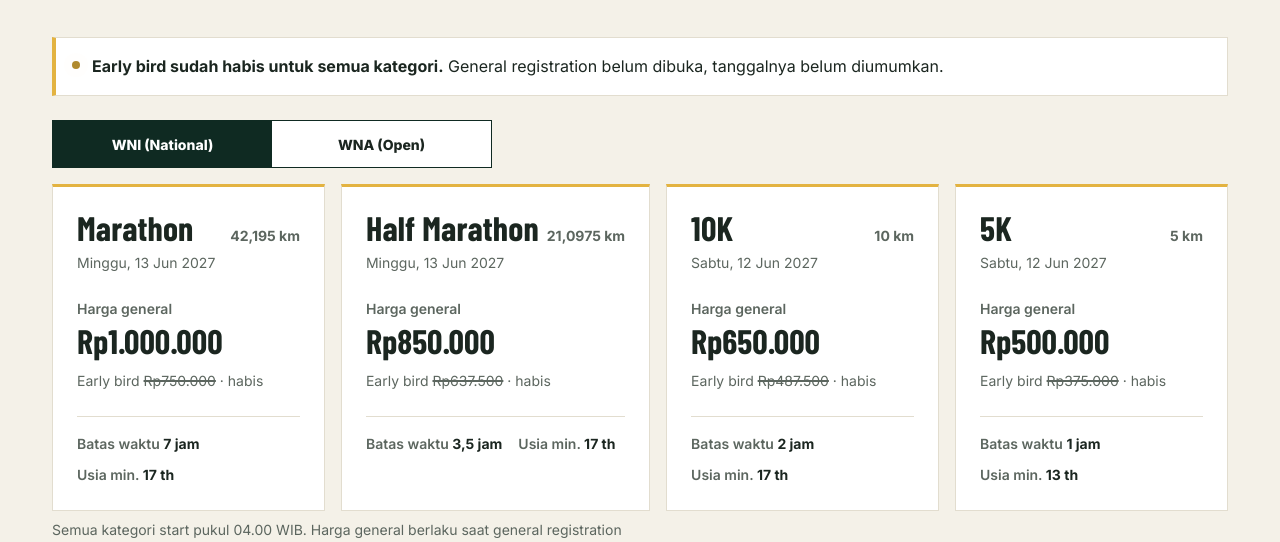
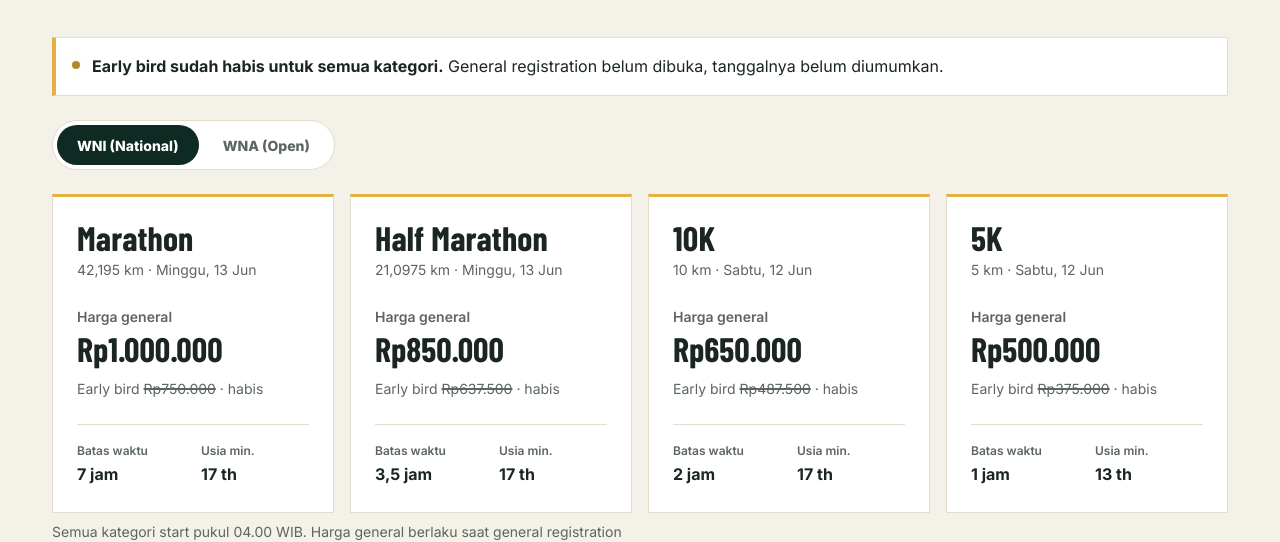
Before and after one commit to rafikarim1717/jakim-revamp, a Next.js app in the folder app/: page / in a window 1280 px wide. Shown: the part 973-1515 px from the top of the page. Built offline with nearby package versions, Linux system fonts and the light colour scheme; no server answers; a web font is replaced by a local one.

Commit message:
Card harga dirapihin + toggle pill

```diff
--- a/app/src/app/globals.css
+++ b/app/src/app/globals.css
@@ -661,3 +661,14 @@ section { padding:64px 20px; }
   .hero-img { height:auto; }
   .hero-body { padding-top:calc(48px + var(--hh, 77px)); }
 }
+
+/* card harga v3 — sama lebar, info 1 baris, fakta 2 kolom, toggle pill */
+@media (min-width: 900px) { .rc-grid { grid-template-columns:repeat(4, minmax(0, 1fr)); } }
+.rc-name { white-space:normal; }
+.rc-facts { display:grid; grid-template-columns:1fr 1fr; gap:16px; }
+.rc-facts li { display:flex; flex-direction:column; gap:2px; font-size:12px; font-weight:600; color:var(--mute); }
+.rc-facts b { font-size:16px; color:var(--text); }
+.toggle { display:inline-flex; gap:4px; padding:4px; margin-bottom:24px; background:#fff; border:1px solid var(--line-l); border-radius:999px; max-width:none; }
+.toggle button { min-height:40px; padding:0 20px; border-radius:999px; background:transparent; color:var(--mute); font-size:14px; font-weight:800; }
+.toggle button.on { background:var(--ink); color:#fff; }
+@media (min-width: 900px) and (max-width: 1199px) { .rc-grid { grid-template-columns:repeat(2, minmax(0, 1fr)); } }
--- a/app/src/components/PriceCards.js
+++ b/app/src/components/PriceCards.js
@@ -22,9 +22,8 @@ export default function PriceCards({ lang = "id" }) {
             <article key={c.id} className="rc">
               <div className="rc-head">
                 <h3 className="rc-name">{T[lang].cats[c.id]}</h3>
-                <span className="rc-km">{km(lang, c.distanceKm)}</span>
               </div>
-              <p className="rc-day">{D[c.day]} 2027</p>
+              <p className="rc-day">{km(lang, c.distanceKm)} · {D[c.day]}</p>
               <div className="rc-main">
                 <small>{t.general}{wna ? ` · ${t.wna}` : ""}</small>
                 {main ? <b>{money(lang, main)}</b> : <b className="na">{t.onlyWni}</b>}
@@ -35,8 +34,8 @@ export default function PriceCards({ lang = "id" }) {
                 </p>
               )}
               <ul className="rc-facts">
-                <li>{t.cot} <b>{T[lang].cot[c.cot] || c.cot}</b></li>
-                <li>{t.age} <b>{c.minAge}{t.yr ? ` ${t.yr}` : "+"}</b></li>
+                <li><span>{t.cot}</span><b>{T[lang].cot[c.cot] || c.cot}</b></li>
+                <li><span>{t.age}</span><b>{c.minAge}{t.yr ? ` ${t.yr}` : "+"}</b></li>
               </ul>
               {c.status === "open" && (
                 <a className="btn btn-gold btn-full" href={reg} target="_blank" rel="noopener">{t.register} {T[lang].cats[c.id]}</a>
```
Also changed, not shown: 2 other files (tests, documents, lock files or other folders).
